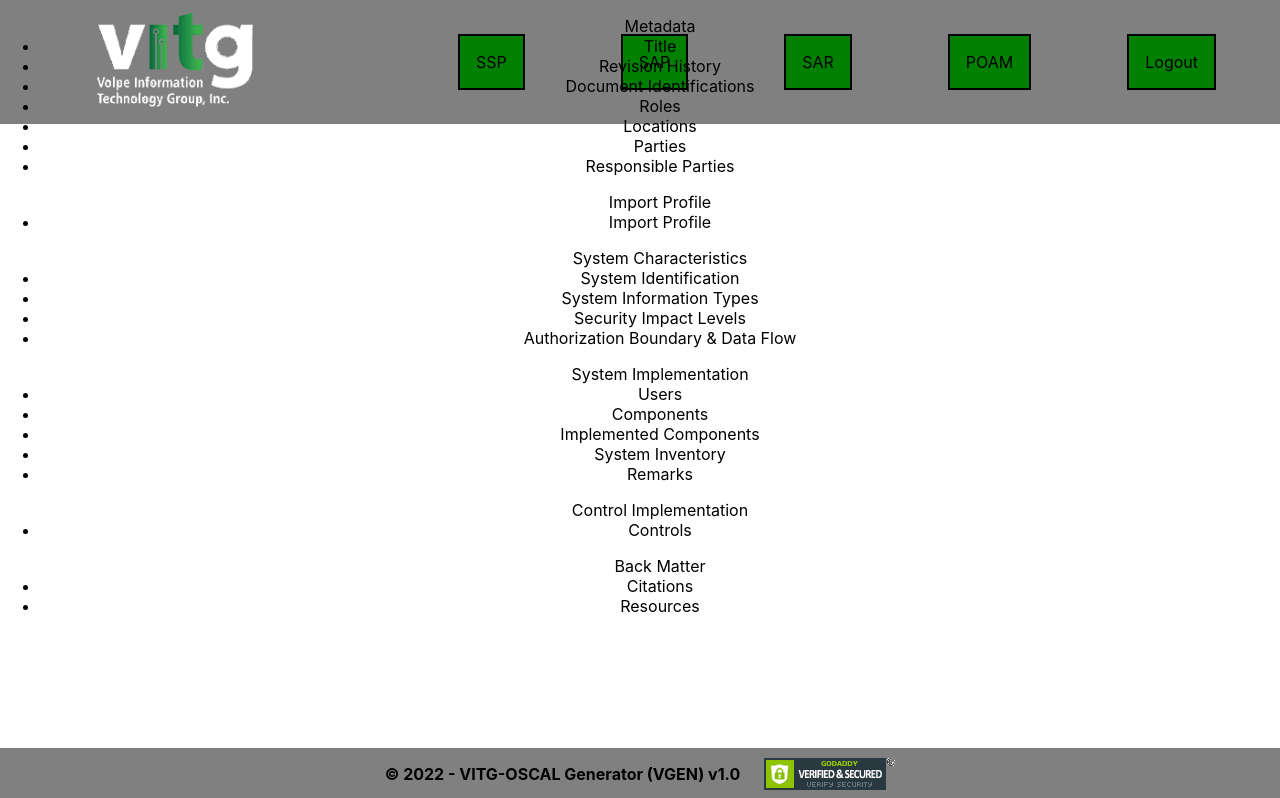
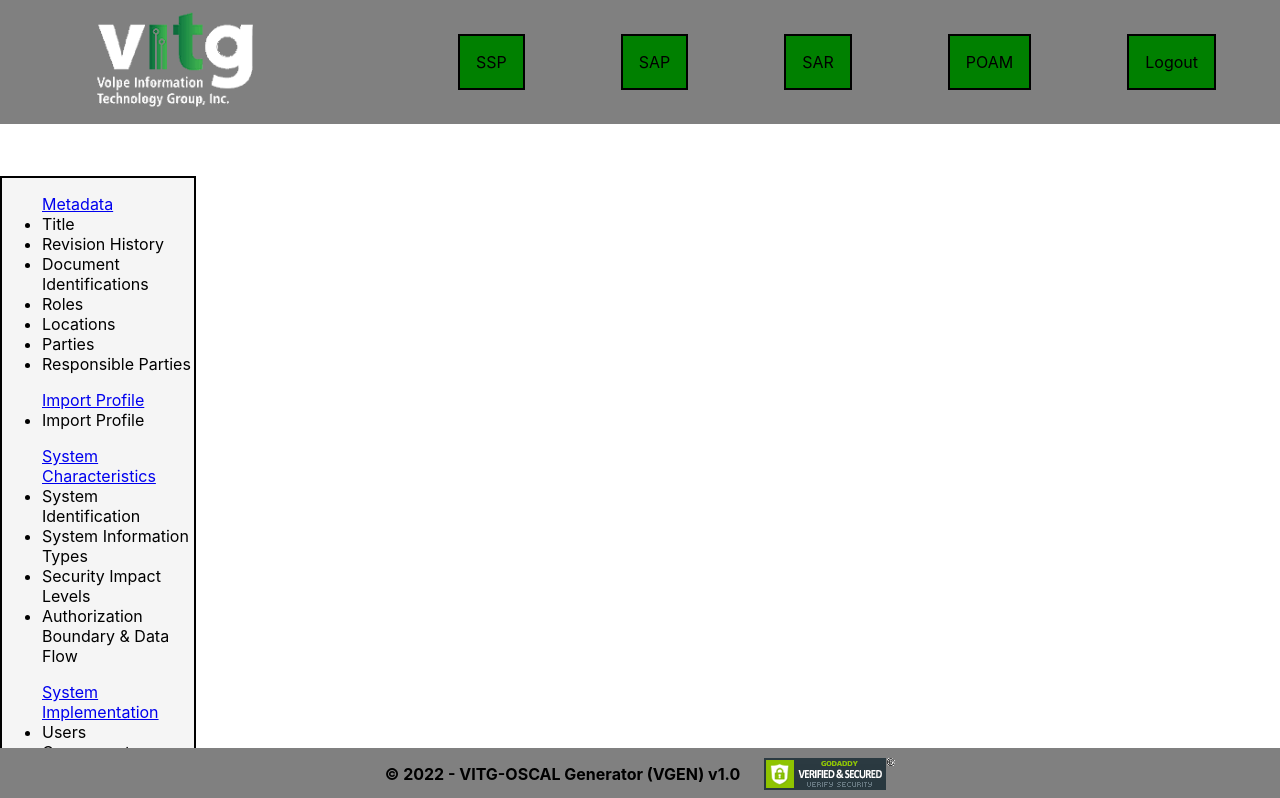
Before and after one commit to ChristianSmith2394/interview, a React (Create React App) app: page / in a window 1280 px wide. Shown: the top 798 px of the page. Built offline with nearby package versions, Linux system fonts and the light colour scheme.

Commit message:
Sidebar in appropriate place, creating collapsable functionality for submenu options

```diff
--- a/src/App.css
+++ b/src/App.css
@@ -1,38 +1,4 @@
 .App {
-  text-align: center;
+    display:flex;
+    flex-direction: column;
 }
-
-.App-logo {
-  height: 40vmin;
-  pointer-events: none;
-}
-
-@media (prefers-reduced-motion: no-preference) {
-  .App-logo {
-    animation: App-logo-spin infinite 20s linear;
-  }
-}
-
-.App-header {
-  background-color: #282c34;
-  min-height: 100vh;
-  display: flex;
-  flex-direction: column;
-  align-items: center;
-  justify-content: center;
-  font-size: calc(10px + 2vmin);
-  color: white;
-}
-
-.App-link {
-  color: #61dafb;
-}
-
-@keyframes App-logo-spin {
-  from {
-    transform: rotate(0deg);
-  }
-  to {
-    transform: rotate(360deg);
-  }
-}
--- a/src/App.js
+++ b/src/App.js
@@ -1,11 +1,13 @@
 import logo from './logo.svg';
 import './App.css';
-import Homepage from './Pages/Homepage'
+import { Header, Footer, Sidebar } from './Components'
 
 function App() {
   return (
     <div className="App">
-      <Homepage />
+      <Header />
+      <Sidebar />
+      <Footer />
     </div>
   );
 }
--- a/src/Components/Header.css
+++ b/src/Components/Header.css
@@ -2,7 +2,6 @@
     display: flex;
     background-color: grey;
     position: fixed;
-    top: 0;
     align-items: center;
     width: 100%;
 }
--- a/src/Components/Sidebar.css
+++ b/src/Components/Sidebar.css
@@ -1,3 +1,7 @@
 .sidebar {
-    position: relative;
+    position: unset;
+    width: 15%;
+    border: solid 2px black;
+    background-color: whitesmoke;
+    margin-top: 11rem;
 }
--- a/src/Components/Sidebar.js
+++ b/src/Components/Sidebar.js
@@ -1,11 +1,13 @@
 import React from "react";
 import "./Sidebar.css";
+import { useState } from "react";
 
 function Sidebar() {
   return (
-    <nav className="sidebar">
+    <div className="sidebar">
+      <nav>
         <ul>
-        Metadata
+          <a href="#">Metadata</a>
             <li>Title</li>
             <li>Revision History</li>
             <li>Document Identifications</li>
@@ -15,18 +17,18 @@ function Sidebar() {
             <li>Responsible Parties</li>
         </ul>
         <ul>
-        Import Profile
+          <a href="#">Import Profile</a>
             <li>Import Profile</li>
         </ul>
         <ul>
-        System Characteristics
+          <a href="#">System Characteristics</a>
             <li>System Identification</li>
             <li>System Information Types</li>
             <li>Security Impact Levels</li>
             <li>Authorization Boundary & Data Flow</li>
         </ul>
         <ul>
-        System Implementation
+          <a href="#">System Implementation</a>
           <li>Users</li>
           <li>Components</li>
           <li>Implemented Components</li>
@@ -34,15 +36,16 @@ function Sidebar() {
           <li>Remarks</li>
         </ul>
         <ul>
-        Control Implementation
+          <a href="#">Control Implementation</a>
           <li>Controls</li>
         </ul>
         <ul>
-        Back Matter
+          <a href="#">Back Matter</a>
           <li>Citations</li>
           <li>Resources</li>
         </ul>
       </nav>
+    </div>
   );
 }
 
--- a/src/Pages/Homepage.js
+++ /dev/null
@@ -1,14 +0,0 @@
-import React from 'react'
-import { Header, Footer, Sidebar } from '../Components'
-
-function Homepage() {
-  return (
-    <div>
-        <Header />
-        <Sidebar />
-        <Footer />
-    </div>
-  )
-}
-
-export default Homepage
```
Lines whose indentation alone changed are shown as unchanged.
